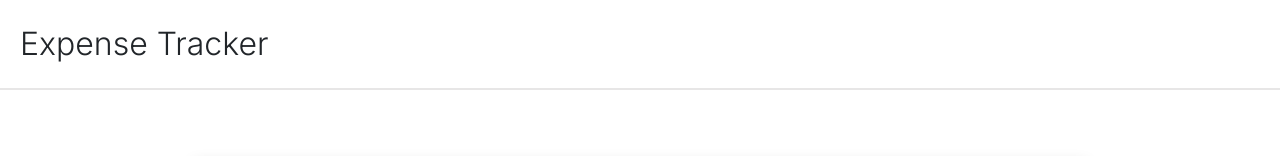
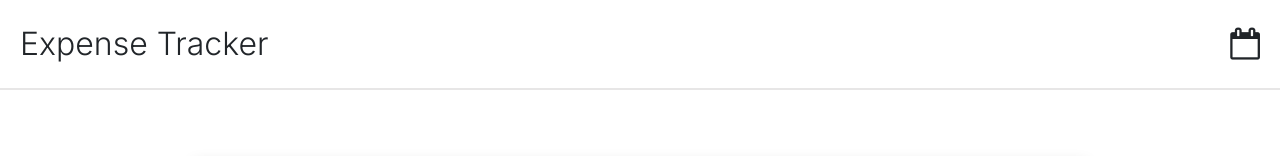
Before and after one commit to walunjakarsachinedu/expense-tracker, an Angular app: page / in a window 1280 px wide. Shown: the top 156 px of the page. Built offline with nearby package versions, Linux system fonts and the light colour scheme.

Commit message:
added monthpicker in menu

```diff
--- a/src/app/app.component.html
+++ b/src/app/app.component.html
@@ -1,4 +1,10 @@
-<div class="title">Expense Tracker</div>
+<div class="title">
+  <div>Expense Tracker</div>
+  <div class="menu">
+    <div class="fa fa-calendar-o cursor-pointer" (click)="menuOpen = !menuOpen"></div>
+    <div class="submenu" *ngIf="menuOpen"> <monthpicker></monthpicker> </div>
+  </div>
+</div>
 <div class="hr"></div>
 <br><br>
 <expense-history [people_expenses_lists]="expenseByMonth.October!"></expense-history>
--- a/src/app/app.component.scss
+++ b/src/app/app.component.scss
@@ -1,8 +1,11 @@
 .title {
   font-weight: 300;
   font-size: xx-large;
-  margin: 20px 10px;
-  margin-left: 20px;
+  margin: 20px;
+  display: flex;
+  align-items: center;
+  justify-content: space-between;
+  z-index: 1;
 }
 
 .hr {
@@ -10,3 +13,19 @@
   height: 100%;
   border: 0.9px #E7E6E6 solid;
 }
+
+// menu style
+.menu {
+  position: relative;
+}
+
+.submenu {
+  position: absolute;
+  right: 0;
+  z-index: 2;
+  box-shadow: 0px 5px 15px #dedede;
+}
+
+.menu.active .submenu {
+  display: block;
+}
--- a/src/app/app.component.ts
+++ b/src/app/app.component.ts
@@ -9,5 +9,6 @@ import people_expenses_lists from './data/data';
 })
 export class AppComponent {
   title = 'expense-tracker';
+  menuOpen = false;
   expenseByMonth: ExpensesByMonth = people_expenses_lists;
 }
--- a/src/app/month-picker/month-picker.component.scss
+++ b/src/app/month-picker/month-picker.component.scss
@@ -1,6 +1,5 @@
 .month-picker {
-  max-width: 400px;
-  margin: 20px 30px;
+  min-width: 400px;
   .month-picker-body {
     .month-picker-cell {
       margin-bottom:10px;
```
